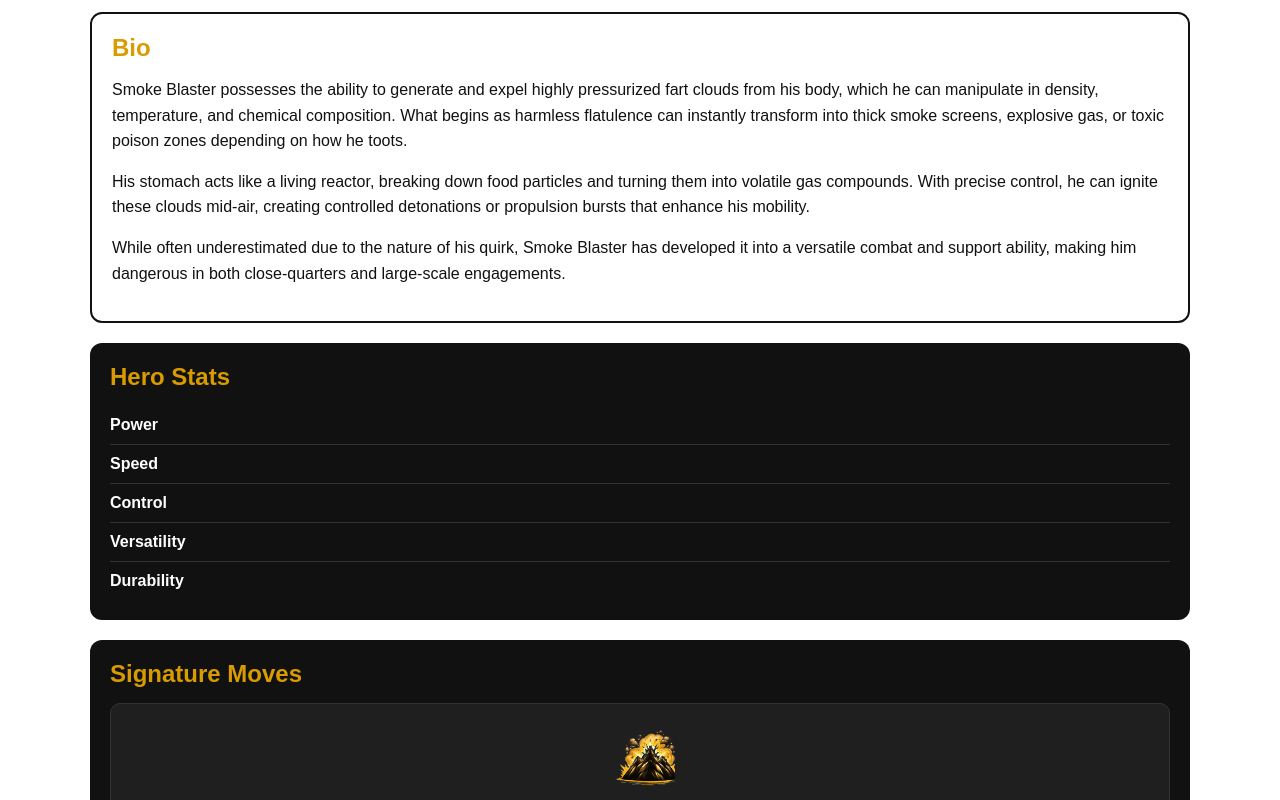
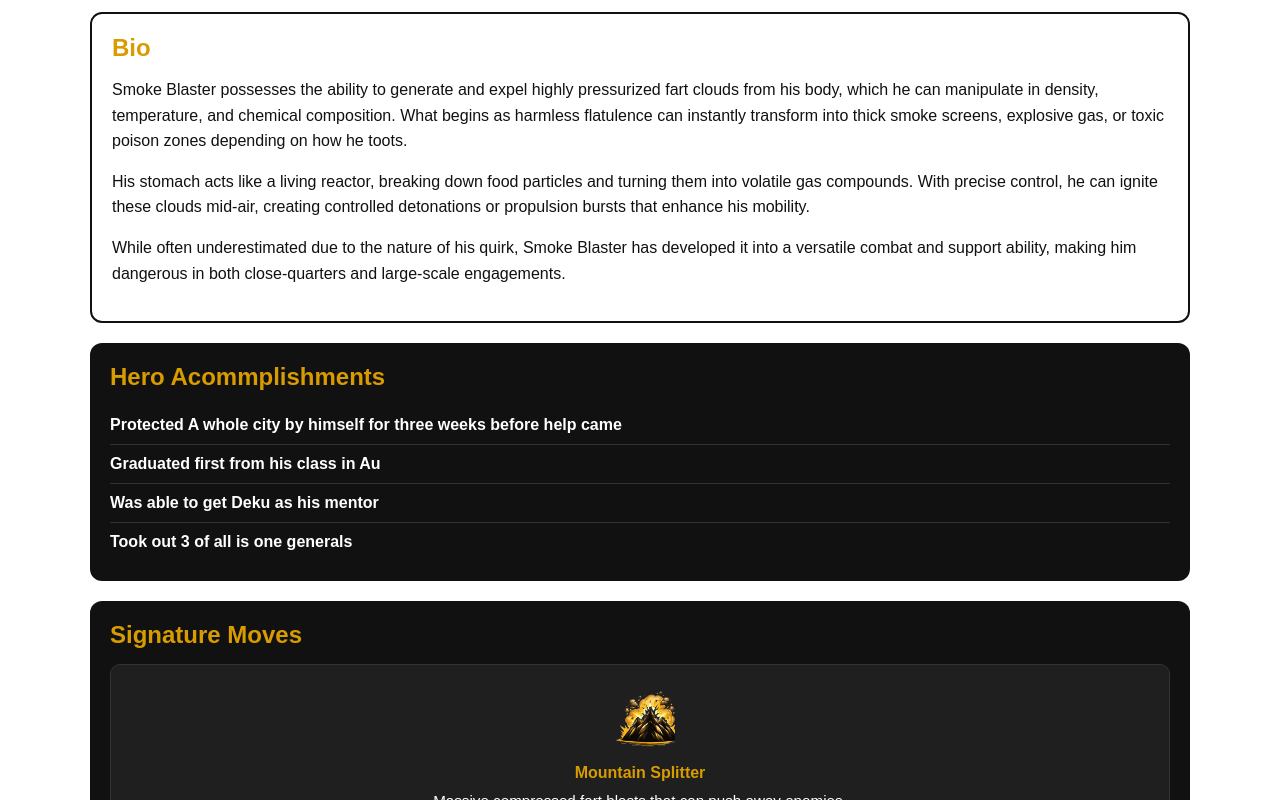
Before and after one commit to Mago711/mago711.github.io, a plain HTML site: page Week3/index.html in a window 1280 px wide. Shown: the part 487-1287 px from the top of the page. Drawn offline with Linux system fonts and the light colour scheme.

Commit message:
Add files via upload
made some changes on my html

```diff
--- a/Week3/index.html
+++ b/Week3/index.html
@@ -40,14 +40,14 @@
       </div>
 
       <div class="stats">
-        <h3>Hero Stats</h3>
+        <h3>Hero Acommplishments</h3>
         <nav class="mana">
           <ul>
-            <li>Power</li>
-            <li>Speed</li>
-            <li>Control</li>
-            <li>Versatility</li>
-            <li>Durability</li>
+            <li>Protected A whole city by himself for three weeks before help came</li>
+            <li>Graduated first from his class in Au</li>
+            <li>Was able to get Deku as his mentor</li>
+            <li>Took out 3 of all is one generals</li>
+
           </ul>
         </nav>
       </div>
```
